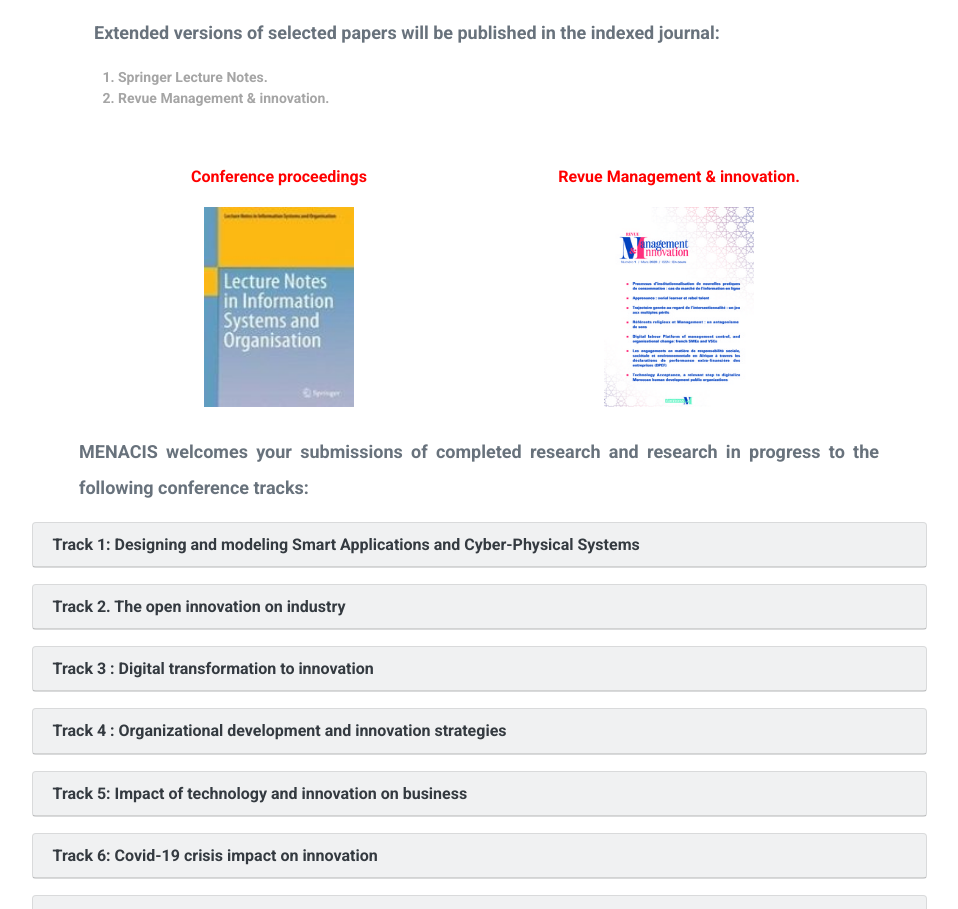
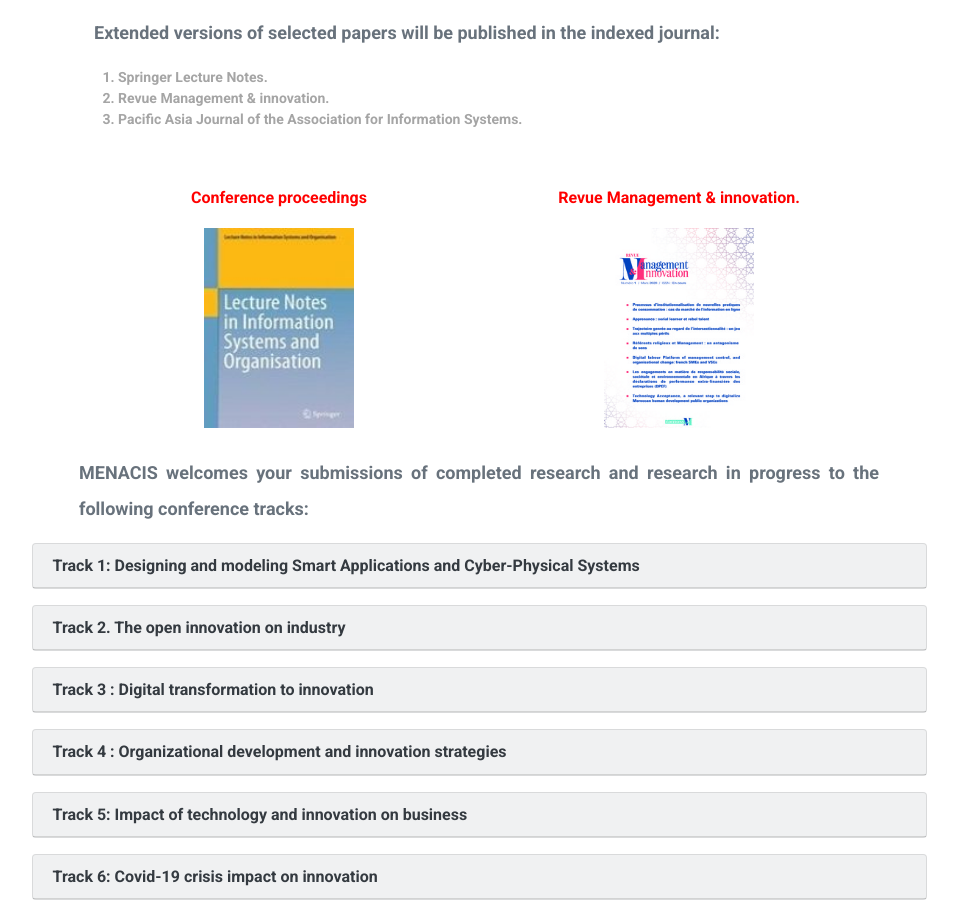
Before and after one commit to lachgar/test3, a plain HTML site: page index.html in a window 1280 px wide. Shown: the part 4166-5075 px from the top of the page, without its empty margins (161-1119 px from the left). Drawn offline with Linux system fonts and the light colour scheme.

Commit message:
Update index.html

```diff
--- a/index.html
+++ b/index.html
@@ -439,6 +439,7 @@
                                             <ol class="pl-4">
                                                 <li>Springer Lecture Notes.</li>
                                                 <li>Revue Management & innovation.</li>
+                                                <li>Pacific Asia Journal of the Association for Information Systems.</li>
                                             </ol>
                                         </b>
                                     </p>
```
